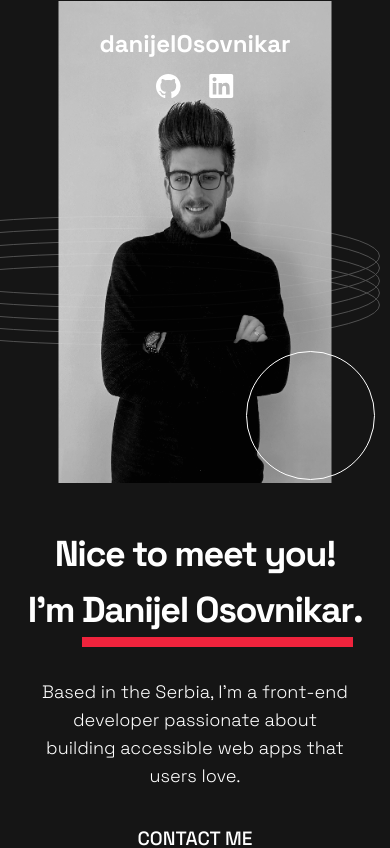
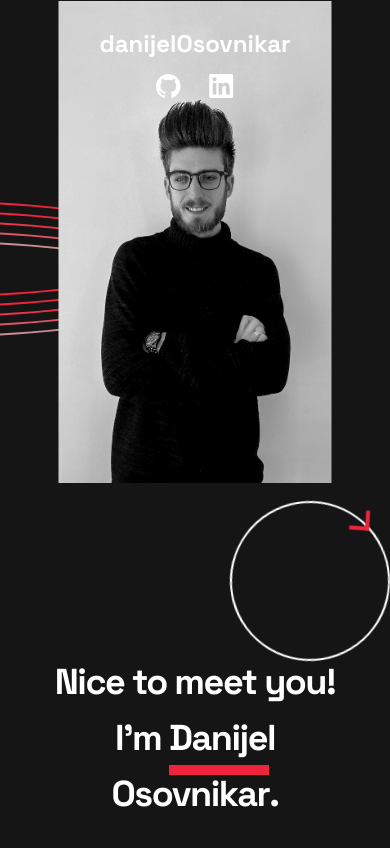
Before and after one commit to DanijelOsovnikar/Portfolio, a React (Vite) app: page / in a window 390 px wide. Shown: the top 848 px of the page. Built offline with nearby package versions, Linux system fonts and the light colour scheme.

Commit message:
Hero section responsive

```diff
--- a/src/components/Hero.jsx
+++ b/src/components/Hero.jsx
@@ -7,8 +7,14 @@ export default function Hero({ onClick }) {
   return (
     <div className="hero">
       <div className="hero-section">
-        <img src="assets/pattern-rings.svg" className="ringsImg" />
-        <img src="assets/pattern-circle.svg" className="circleImg" />
+        <div className="patternSection">
+          <div className="patternRing"></div>
+          <div className="patternRing"></div>
+          <div className="patternRing"></div>
+          <div className="patternRing"></div>
+          <div className="patternRing"></div>
+        </div>
+        <div className="circle"></div>
         <section>
           <div className="infoSection">
             <h1>
--- a/src/components/Hero.scss
+++ b/src/components/Hero.scss
@@ -10,23 +10,92 @@
   .hero-section {
     max-width: 1200px;
     width: 100%;
+    position: relative;
 
-    .ringsImg {
+    .patternSection {
       position: absolute;
-      top: 65px;
-      left: -150px;
+      top: 50px;
+      left: -300px;
     }
-    .circleImg {
+
+    .patternRing {
+      @include patternRings;
+      border-color: $red;
+      animation: colorChange infinite ease 1s alternate-reverse;
+      animation-delay: 0.8s;
+    }
+    .patternRing:nth-of-type(2) {
+      top: 10px;
+      border-color: $red;
+      animation: colorChange infinite ease 1s alternate-reverse;
+      animation-delay: 0.6s;
+    }
+
+    .patternRing:nth-of-type(3) {
+      top: 20px;
+      border-color: $red;
+      animation: colorChange infinite ease 1s alternate-reverse;
+      animation-delay: 0.4s;
+    }
+    .patternRing:nth-of-type(4) {
+      top: 30px;
+      border-color: $red;
+      animation: colorChange infinite ease 1s alternate-reverse;
+      animation-delay: 0.2s;
+    }
+    .patternRing:nth-of-type(5) {
+      top: 40px;
+      animation: colorChange infinite ease 1s alternate-reverse;
+    }
+
+    @keyframes colorChange {
+      0% {
+        border-color: rgba($color: $white, $alpha: 0.7);
+      }
+      100% {
+        border-color: $red;
+      }
+    }
+
+    .circle {
+      width: 10rem;
+      height: 10rem;
+      border-radius: 50%;
+      border: 2px solid $white;
+      position: relative;
+      animation: rotate 30s linear infinite;
+      top: 371px;
+      left: 771px;
       position: absolute;
-      top: 320px;
-      left: 888px;
+
+      &::after {
+        content: "";
+        width: 1rem;
+        height: 1rem;
+        border: 4px solid $red;
+        border-top: 0;
+        border-left: 0;
+        position: absolute;
+        top: 10px;
+        left: 15px;
+        transform: rotate(-78deg);
+      }
+
+      @keyframes rotate {
+        0% {
+          transform: rotate(0);
+        }
+        100% {
+          transform: rotate(360deg);
+        }
+      }
     }
   }
 }
 
 section {
   width: 100%;
-  padding: 120px 0;
+  padding: 150px 0;
   position: relative;
   border-bottom: 2px solid $lightGray;
 
@@ -68,6 +137,37 @@ section {
   }
 }
 
+@media screen and (max-width: 1104px) {
+  .hero {
+    .hero-section {
+      .circle {
+        top: 343px;
+        left: 695px;
+      }
+    }
+  }
+  section {
+    .infoSection {
+      h1 {
+        font-size: 78px;
+        margin: 0 3rem;
+
+        span:after {
+          top: 77px;
+        }
+      }
+
+      p {
+        margin: 65px 0 0 3rem;
+      }
+
+      button {
+        margin: 65px 0 0 3rem;
+      }
+    }
+  }
+}
+
 @media screen and (max-width: 1024px) {
   .hero {
     .hero-section {
@@ -76,20 +176,104 @@ section {
       }
     }
   }
+  section {
+    .infoSection {
+      h1 {
+        font-size: 68px;
+        margin: 0 3rem;
+
+        span:after {
+          top: 77px;
+        }
+      }
+
+      p {
+        margin: 65px 0 0 3rem;
+      }
+
+      button {
+        margin: 65px 0 0 3rem;
+      }
+    }
+  }
+}
+
+@media screen and (max-width: 992px) {
+  .hero {
+    .hero-section {
+      .circle {
+        display: none;
+      }
+    }
+  }
+  section {
+    .infoSection {
+      img {
+        width: 40%;
+      }
+    }
+  }
+}
+
+@media screen and (max-width: 768px) {
+  section {
+    .infoSection {
+      display: flex;
+      flex-wrap: wrap;
+      margin: 8rem 0;
+      h1 {
+        font-size: 54px;
+        line-height: 64px;
+
+        span {
+          &::after {
+            top: 62px;
+          }
+        }
+      }
+    }
+    img {
+      width: 40%;
+    }
+  }
+}
+
+@media screen and (max-width: 600px) {
+  section {
+    .infoSection {
+      h1 {
+        font-size: 50px;
+        line-height: 58px;
+
+        span {
+          &::after {
+            top: 52px;
+          }
+        }
+      }
+      p {
+        margin: 42px 0 0 3rem;
+      }
+      button {
+        margin: 42px 0 0 3rem;
+      }
+    }
+    img {
+      width: 40%;
+    }
+  }
 }
 
 @media screen and (max-width: 550px) {
   .hero {
     .hero-section {
-      .circleImg {
+      .circle {
         display: block;
-        top: 200px;
+        top: 350px;
         left: unset;
-        right: 15px;
+        right: 0px;
       }
-      .ringsImg {
-        top: 65px;
-        left: -150px;
+      .patternRing {
         z-index: -2;
       }
     }
@@ -103,6 +287,7 @@ section {
       display: flex;
       flex-direction: column;
       align-items: center;
+      margin: 8rem 0 3rem 0;
       h1 {
         @include h2;
         font-size: 36px;
@@ -128,7 +313,7 @@ section {
       right: 50%;
       transform: translateX(50%);
       z-index: -2;
-      opacity: 0.9;
+      opacity: 1;
     }
   }
 }
--- a/src/components/Projects.scss
+++ b/src/components/Projects.scss
@@ -46,22 +46,22 @@
     }
 
     .thePlanets {
-      background-image: url("thePlanets.png");
+      background-image: url("assets/thePlanets.png");
       @include imageProject;
     }
 
     .swipe {
-      background-image: url("swipe.png");
+      background-image: url("assets/swipe.png");
       @include imageProject;
     }
 
     .coffeeRoasters {
-      background-image: url("coffeeRoasters.png");
+      background-image: url("assets/coffeeRoasters.png");
       @include imageProject;
     }
 
     .github {
-      background-image: url("devFinder.png");
+      background-image: url("assets/devFinder.png");
       @include imageProject;
     }
 
@@ -114,30 +114,30 @@
       align-items: center;
 
       .thePlanets {
-        background-image: url("planetsMobile.png");
+        background-image: url("assets/planetsMobile.png");
         width: 80%;
-
+        height: 33.9rem;
         background-size: contain;
       }
 
       .swipe {
-        background-image: url("swipeMobile.png");
+        background-image: url("assets/swipeMobile.png");
         width: 80%;
-
+        height: 33.9rem;
         background-size: contain;
       }
 
       .coffeeRoasters {
-        background-image: url("coffeeMobile.png");
+        background-image: url("assets/coffeeMobile.png");
         width: 80%;
-
+        height: 33.9rem;
         background-size: contain;
       }
 
       .github {
-        background-image: url("devMobile.png");
+        background-image: url("assets/devMobile.png");
         width: 80%;
-
+        height: 33.9rem;
         background-size: contain;
       }
 
--- a/src/vars/_mixin.scss
+++ b/src/vars/_mixin.scss
@@ -58,7 +58,7 @@
 @mixin imageProject {
   background-size: cover;
   width: 100%;
-  height: 100%;
+  height: 41rem;
   transition: filter 0.3s ease;
   position: relative;
   filter: saturate(0);
@@ -66,7 +66,7 @@
   background-repeat: no-repeat;
 
   &:hover {
-    filter: saturate(1);
+    cursor: pointer;
   }
 
   &:active {
@@ -84,3 +84,11 @@
   align-items: center;
   justify-content: center;
 }
+
+@mixin patternRings {
+  width: 30rem;
+  height: 6rem;
+  border: 2px solid rgba($color: $white, $alpha: 0.3);
+  border-radius: 60%;
+  position: absolute;
+}
```
